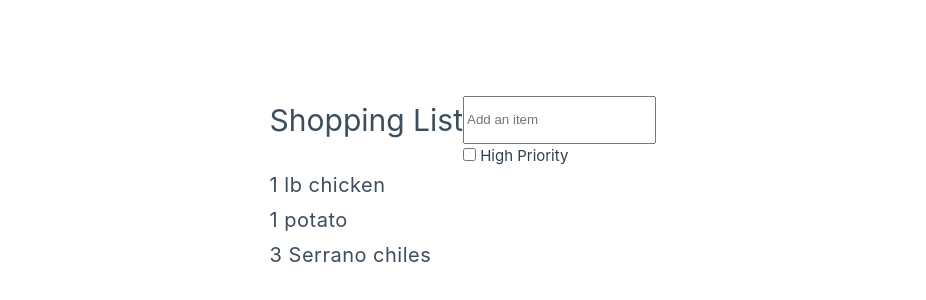
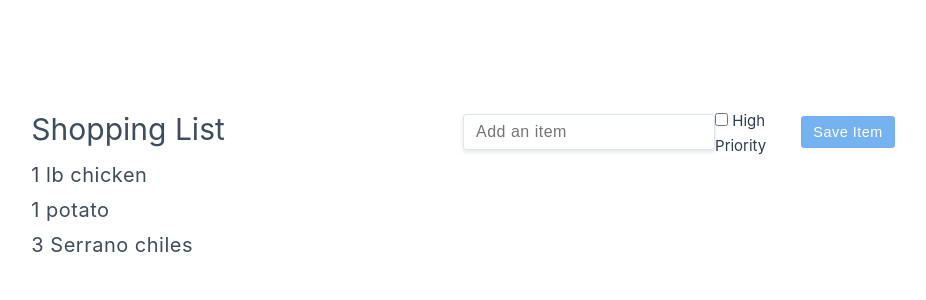
Before and after one commit to becathey/shopping-list-vue, a Vue app: page / in a window 1280 px wide. Shown: the part 216-516 px from the top of the page, without its empty margins (177-1103 px from the left). Built offline with nearby package versions, Linux system fonts and the light colour scheme.

Commit message:
Add event listener to button

```diff
--- a/src/App.vue
+++ b/src/App.vue
@@ -12,13 +12,15 @@ const newItemHighPriority = ref(false)
 
 <template>
   <h1>{{header}}</h1>
+  <div class="add-item-form">
   <input v-model.trim="newItem" type="text" placeholder="Add an item">
-  <div>{{newItem}}</div>
     <label>
       <input type="checkbox" v-model="newItemHighPriority">
       High Priority
     </label>
-
+    <button v-on:click="items.push({id: items.length + 1, label: newItem})"
+    class="btn btn-primary">Save Item</button>
+  </div>
   <ul>
     <li v-for="({id, label}, /* index */) in items" :key="id">{{label}}</li>
   </ul>
@@ -53,6 +55,41 @@ li {
 li:hover {
   color: hsl(210, 10%, 10%);
 }
+.btn {
+  border: none;
+  border-radius: 3px;
+  margin: auto 0;
+  padding: 0.5rem 0.75rem;
+  flex-shrink: 0;
+  cursor: pointer;
+  font-size: 0.9rem;
+  letter-spacing: 0.5px;
+  transition: all 0.1s ease-in;
+}
+.btn-primary {
+  background: hsl(210, 80%, 70%);
+  color: #fff;
+}
+.btn-primary:hover {
+  background: hsl(210, 70%, 50%);
+}
+.add-item-form {
+  display: flex;
+  align-items: center;
+  justify-content: space-between;
+}
+.add-item-form input {
+  width: 70%;
+  box-sizing: border-box;
+  border: 1px solid hsl(210, 30%, 90%);
+  border-radius: 3px;
+  color: hsl(210, 10%, 40%);
+  box-shadow: 0 2px 4px 0 rgba(0,0,0,0.1);
+  margin: 0.5rem 0;
+  padding: 0.5rem 0.75rem;
+  font-size: 1rem;
+  letter-spacing: 0.5px;
+}
 input[type="checkbox"] {
   display: inline !important;
   width: auto;
```
